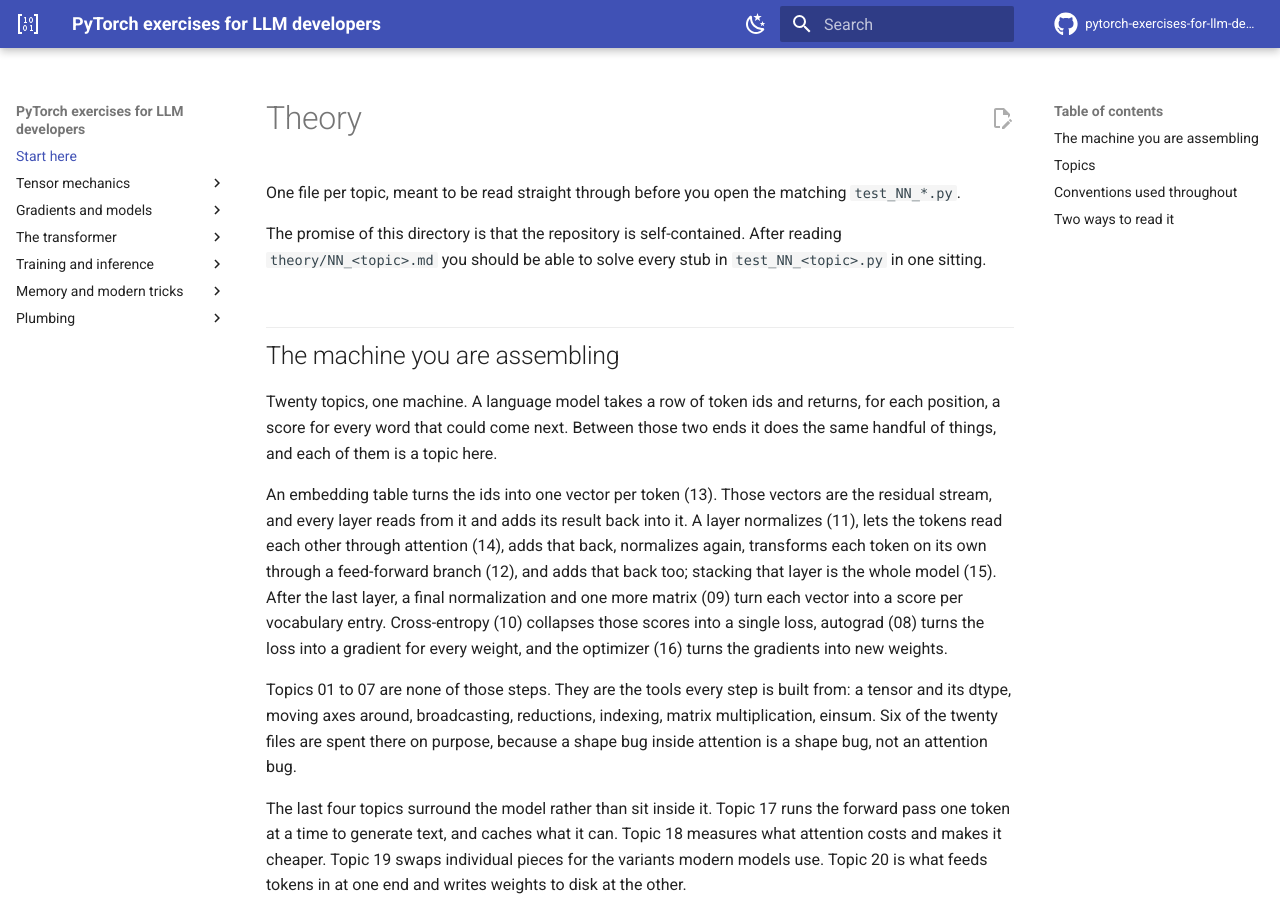
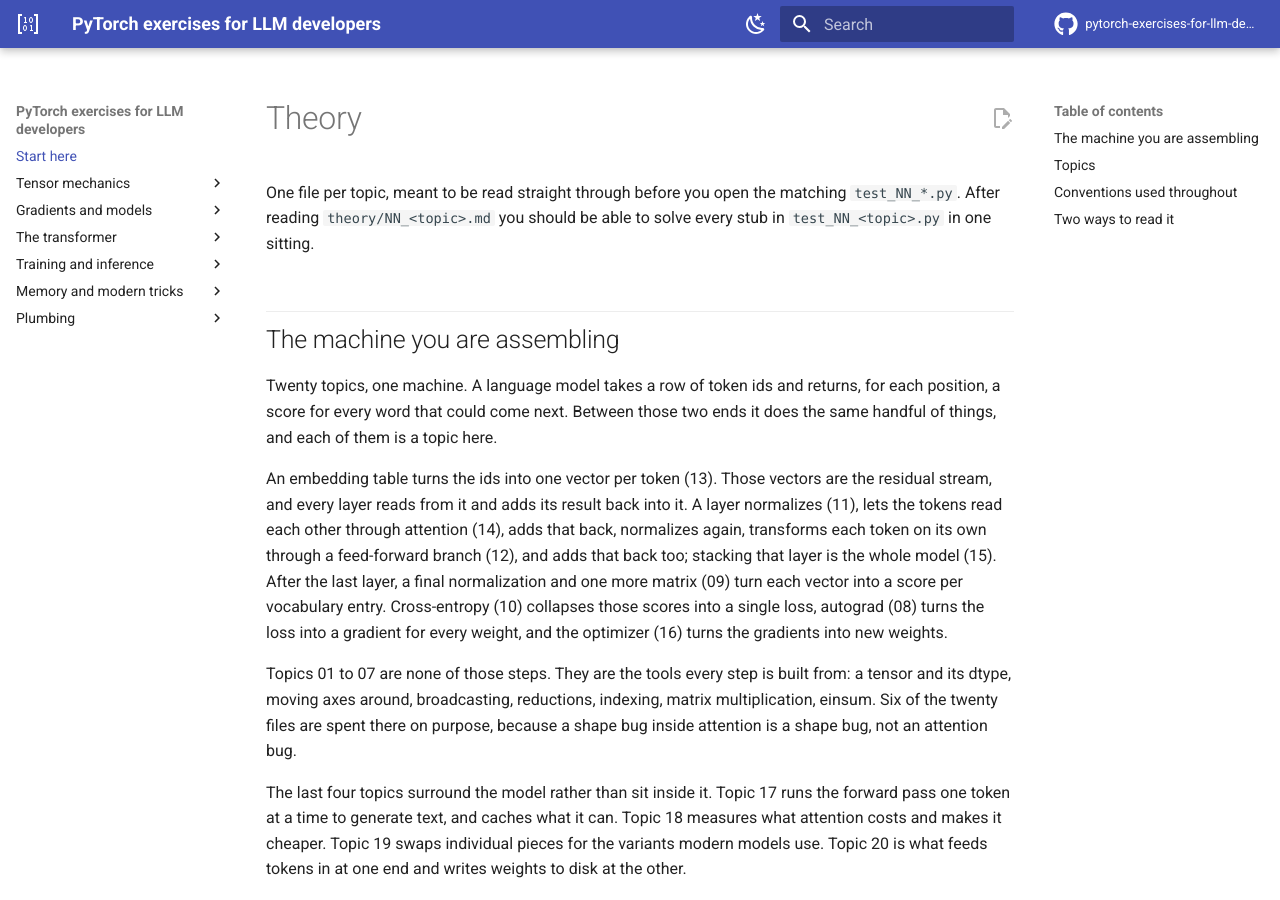
Before and after one commit to Almaz-KG/pytorch-exercises-for-llm-developers, an MkDocs documentation site: the page built from theory/README.md, in a window 1280 px wide and 900 px high. Built offline with MkDocs 1.6.1 and Material for MkDocs 9.7.7, drawn with Linux system fonts in a browser that asks for light colours; nearby versions of some CDN libraries; library files that are not in the unit come from our copies; comment, search, counter and statistics services are not loaded.

Commit message:
fix: theory

```diff
--- a/theory/README.md
+++ b/theory/README.md
@@ -1,8 +1,6 @@
 # Theory
 
 One file per topic, meant to be read straight through before you open the matching `test_NN_*.py`.
-
-The promise of this directory is that the repository is self-contained.
 After reading `theory/NN_<topic>.md` you should be able to solve every stub in `test_NN_<topic>.py` in one sitting.
 
 ## The machine you are assembling
```
